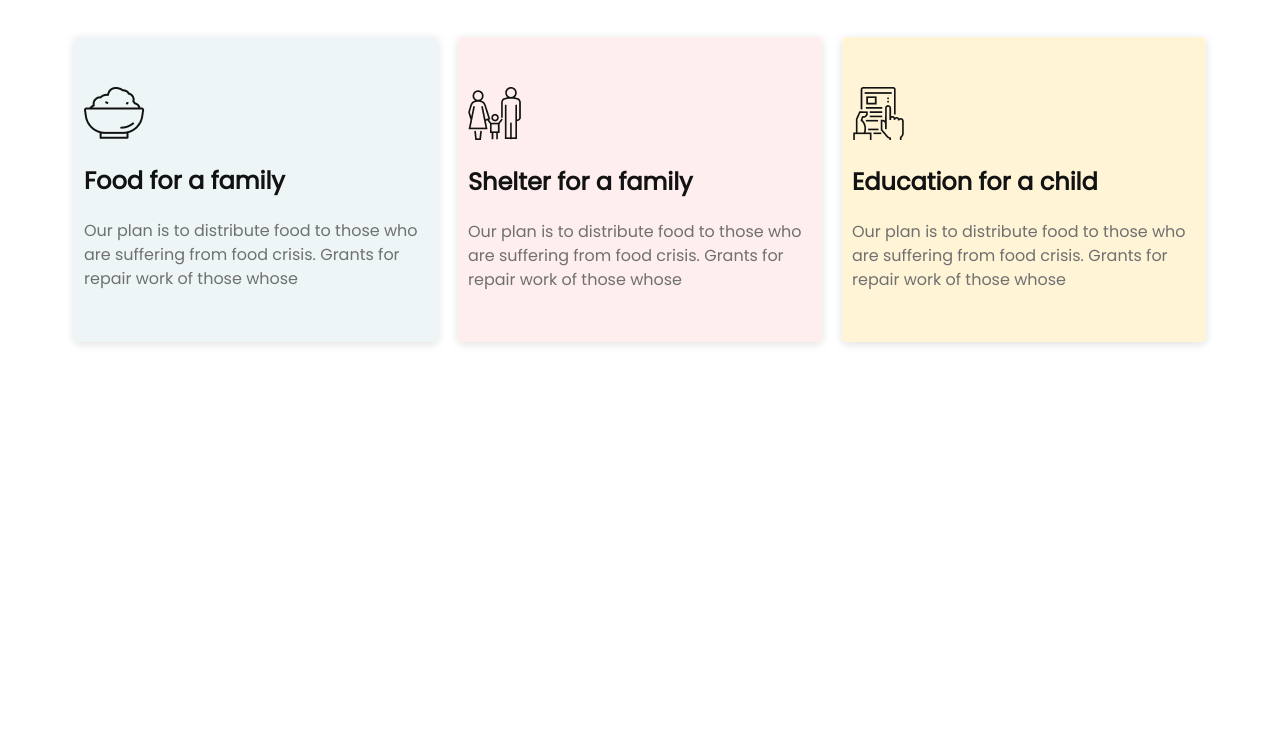
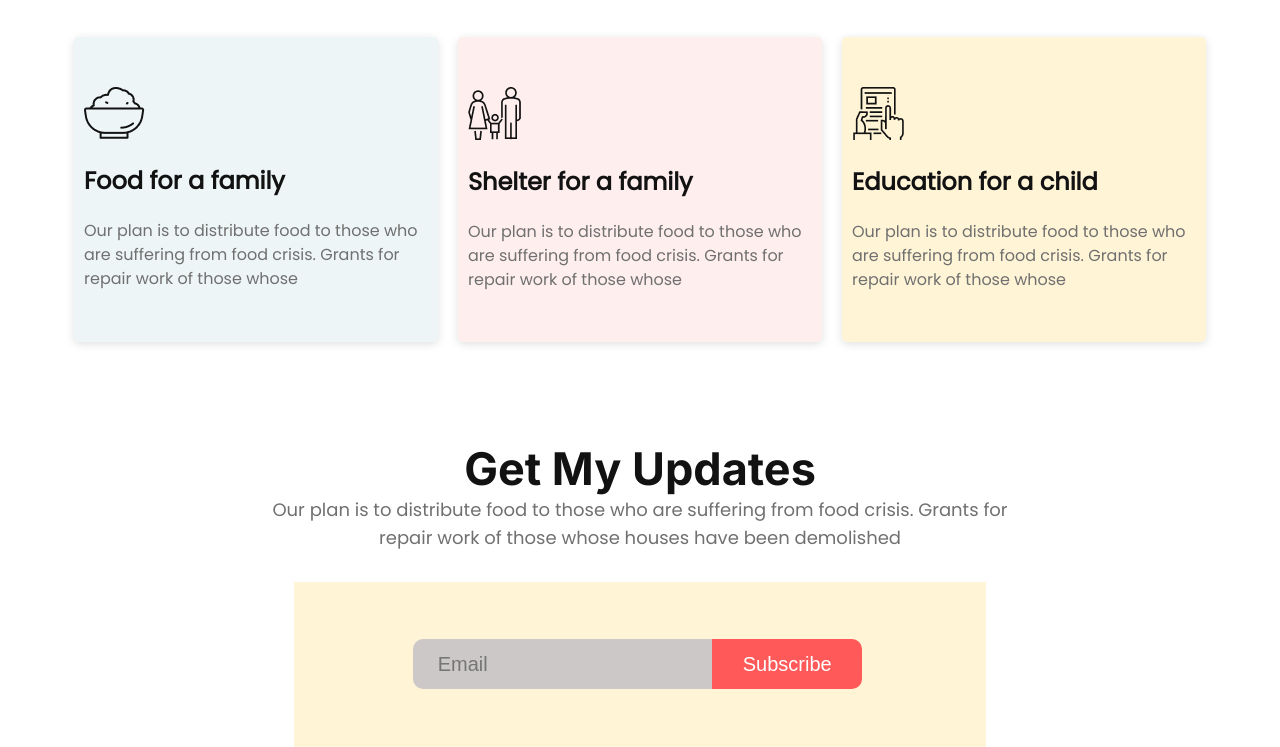
Before and after one commit to jabedit/donate-for-hum, a plain HTML site: page index.html in a window 1280 px wide. Shown: the part 1269-2016 px from the top of the page. Before the commit the page ends 1621 px from the top, so only its background shows below. Drawn offline with Linux system fonts and the light colour scheme.

Commit message:
sixth commit

```diff
--- a/index.html
+++ b/index.html
@@ -62,8 +62,7 @@
         </div>
     </section>
 
-     <!--Donate today section start-->
-
+     <!--Donate today section end-->
 
      <!--Donate plan section start -->
     <section class="flexible-body">
@@ -92,5 +91,21 @@
     </section>
      <!--Donate plan section end -->
 
+     <!--Update Section start-->
+    <section class="flexible-body">
+        <div class="donate-panl-info">
+            <h3>Get My Updates</h3>
+            <p>Our plan is to distribute food to those who are suffering from food crisis. Grants for<br> repair work of those whose houses have been demolished
+            </p>
+        </div>
+        <div class="subsciber">
+            <input type="text" placeholder="Email" >
+            <input type="Submit" value="Subscribe">
+
+        </div>
+
+    </section>
+     <!--Update Section end-->
+
 </body>
 </html>
--- a/style.css
+++ b/style.css
@@ -155,3 +155,39 @@ p{
 #Danate-bg-color3{
     background-color: #FFF4D6;
 }
+
+
+.subsciber{
+    text-align: center;
+    background-color: #FFF4D6;
+    margin: 0 20%;
+    padding: 5% 0;
+}
+.subsciber input{
+    position: relative;
+    display: inline-block;
+    font-size: 20px;
+    box-sizing: border-box;
+    transition: .5s;
+}
+.subsciber input[type="text"]{
+   background-color: rgb(204, 200, 200);
+   width: 300px;
+   height: 50px;
+   border: none;
+   outline: none;
+   padding: 0 25px;
+   border-radius: 10px 0 0 10px;
+
+}
+.subsciber input[type="submit"]{
+    position: relative;
+    left: -5px;
+    border-radius: 0 10px 10px 0;
+    width: 150px;
+    height: 50px;
+    border: none;
+    outline: none;
+    background-color:#FF5959 ;
+    color: #FFF;
+}
```
